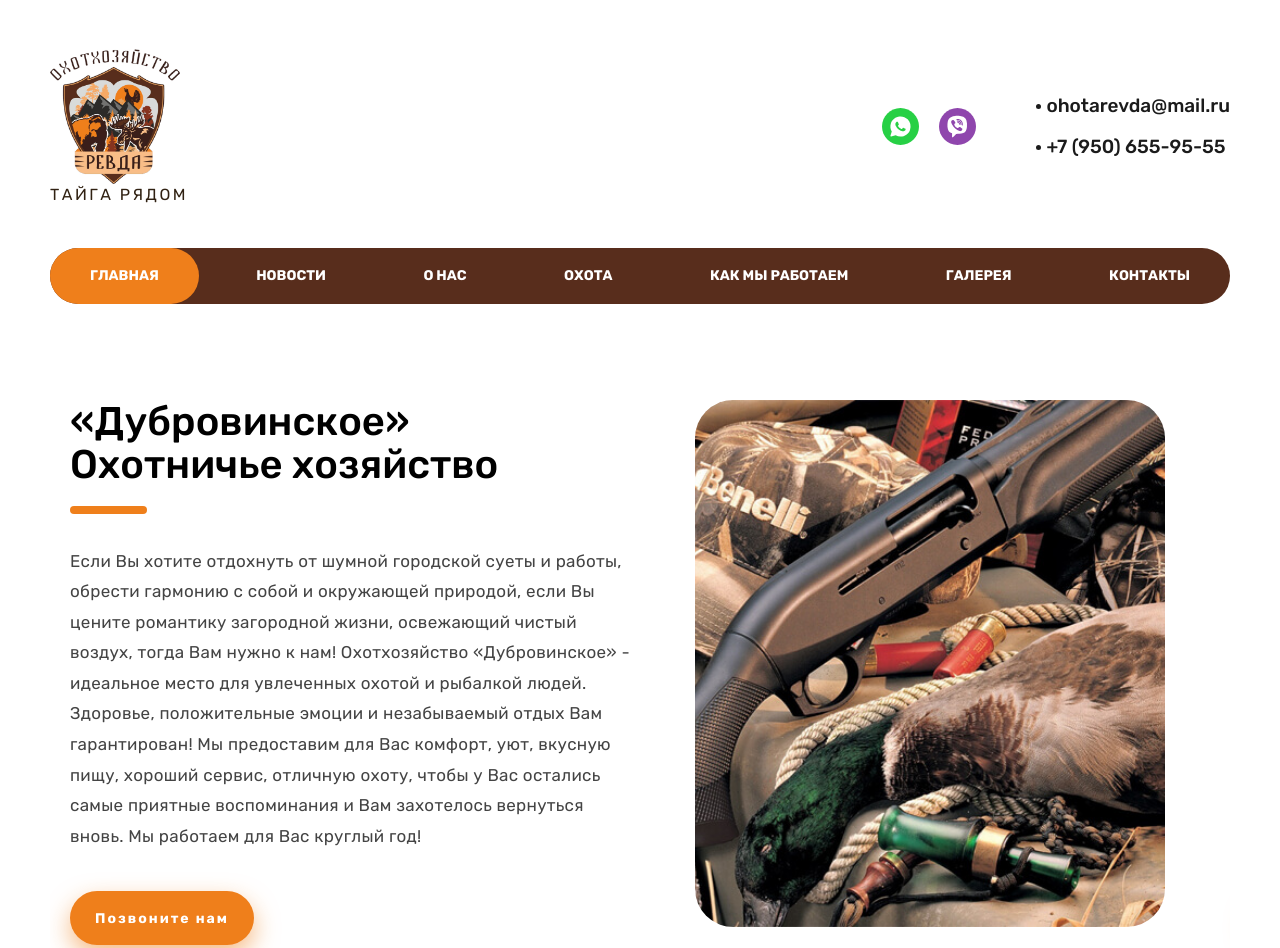
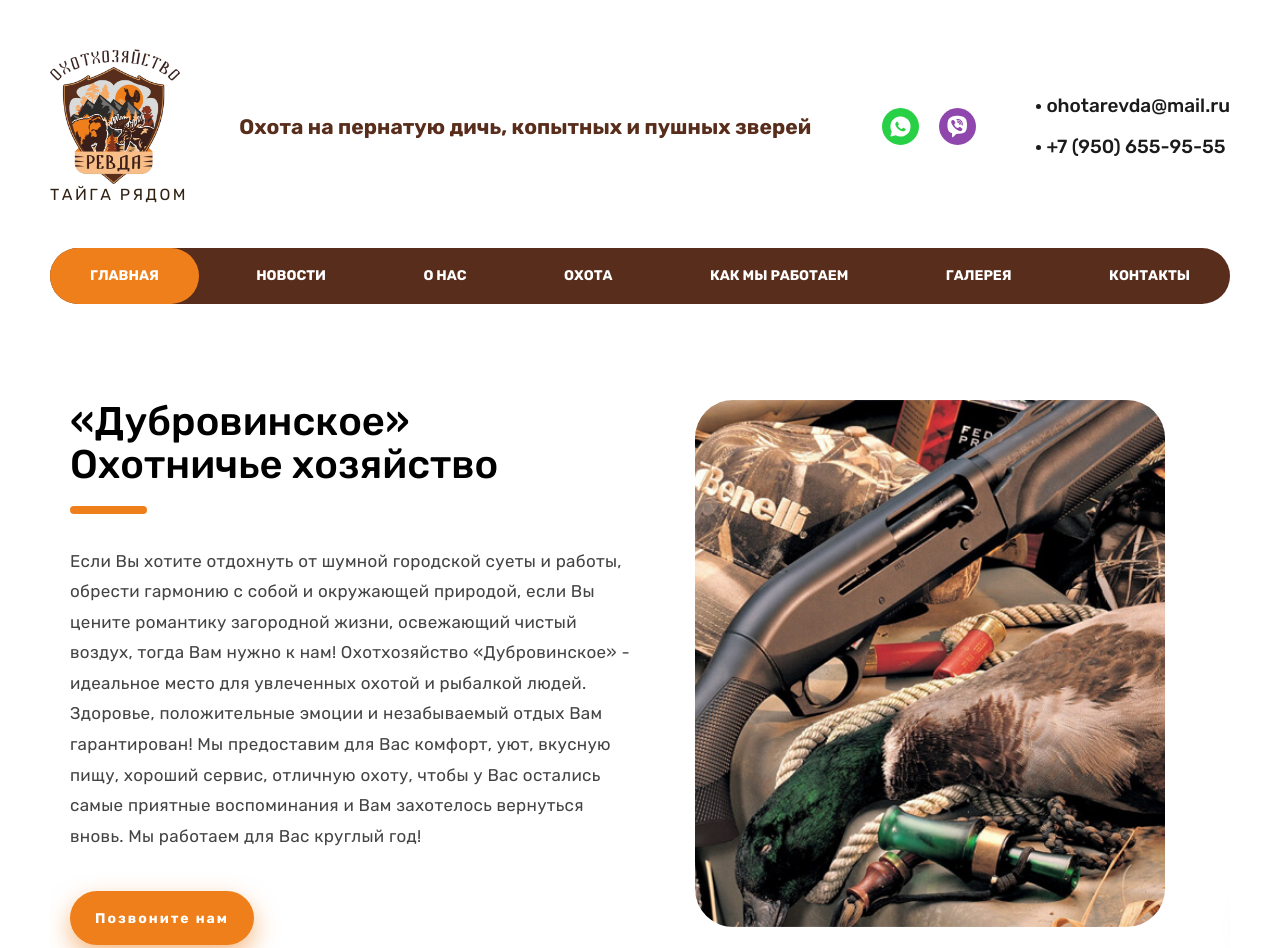
Before and after one commit to RoggJS/hunting, a website: page app/index.html in a window 1280 px wide. Shown: the top 948 px of the page. Drawn offline with Linux system fonts and the light colour scheme.

Commit message:
top title add

```diff
--- a/app/index.html
+++ b/app/index.html
@@ -8,7 +8,6 @@
     </title>
     <meta name="viewport" content="width=device-width">
     <link rel="icon" href="img/favicon.ico">
-
 
     <meta name="description" content="Тайга рядом">
     <meta name="keywords" content="Главная">
@@ -34,7 +33,9 @@
                     Тайга рядом
                 </div>
             </div>
-
+            <div class="top-middle-title">
+                Охота на пернатую дичь, копытных и пушных зверей
+            </div>
             <div class="top-contacts-area">
 
                 <div class="social-links">
--- a/app/sass/_media.sass
+++ b/app/sass/_media.sass
@@ -12,7 +12,8 @@
         display: block
         width: 100%
         max-width: 600px
-
+    .top-middle-title
+        font-size: 16px
 // ≥992px
 +media-breakpoint-down(md)
     .our-work-image
@@ -187,3 +188,5 @@
         font-size: 18px
         line-height: 19px
         padding-bottom: 9px
+    .top-middle-title
+        display: none
--- a/app/sass/main.sass
+++ b/app/sass/main.sass
@@ -701,7 +701,10 @@ body.lock
     transform: rotate(90deg)
 .our-work-image
     position: relative
-
+.top-middle-title
+    font-size: 21px
+    font-weight: 600
+    color: $dark
 .steps-card-number
     font-size: 55px
     line-height: 1.5
```
Also changed, not shown: app/our-work.html (+2 -0 lines), app/css/styles.min.css.
